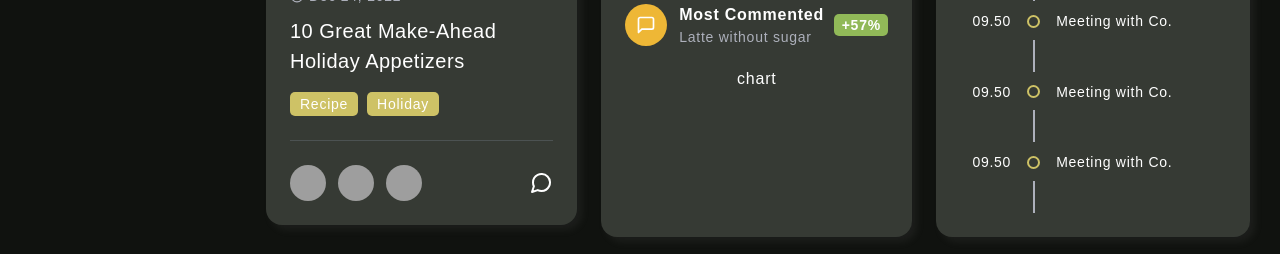
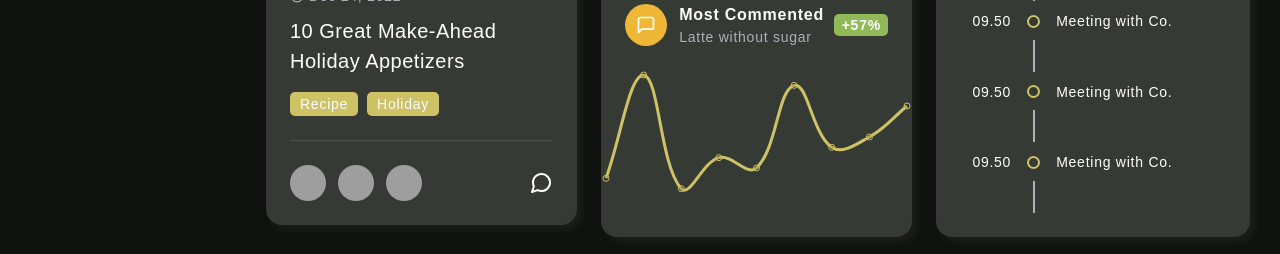
Before and after one commit to sweeetlatte/dashboard, a React (Create React App) app: page / in a window 1280 px wide. Shown: the part 1296-1550 px from the top of the page. Built offline with nearby package versions, Linux system fonts and the light colour scheme; grey boxes are pictures that could not be loaded.

Commit message:
[feat][weekly stats] line chart

```diff
--- a/src/components/WeeklyStats/index.tsx
+++ b/src/components/WeeklyStats/index.tsx
@@ -1,6 +1,70 @@
+import {
+  CategoryScale,
+  Chart as ChartJS,
+  Legend,
+  LinearScale,
+  LineElement,
+  PointElement,
+  Title,
+  Tooltip,
+} from 'chart.js';
+import { Line } from 'react-chartjs-2';
 import * as Icon from 'react-feather';
 
 import styles from './styles.module.scss';
+
+ChartJS.register(CategoryScale, LinearScale, PointElement, LineElement, Title, Tooltip, Legend);
+
+const options = {
+  responsive: true,
+  plugins: {
+    legend: {
+      display: false,
+    },
+    title: {
+      display: false,
+    },
+    tooltip: {
+      enabled: false,
+    },
+  },
+  scales: {
+    x: {
+      display: false,
+    },
+    y: {
+      display: false,
+    },
+  },
+  elements: {
+    line: {
+      tension: 0.4,
+    },
+  },
+};
+
+const labels = [
+  'January',
+  'February',
+  'March',
+  'April',
+  'May',
+  'June',
+  'July',
+  'August',
+  'September',
+];
+
+const data = {
+  labels,
+  datasets: [
+    {
+      label: 'Dataset 1',
+      data: [2, 12, 1, 4, 3, 11, 5, 6, 9],
+      borderColor: '#cec266',
+    },
+  ],
+};
 
 export default function WeeklyStats() {
   return (
@@ -49,8 +113,7 @@ export default function WeeklyStats() {
           </div>
         </div>
       </div>
-
-      <div>chart</div>
+      <Line options={options} data={data} height={130} />
     </>
   );
 }
```
